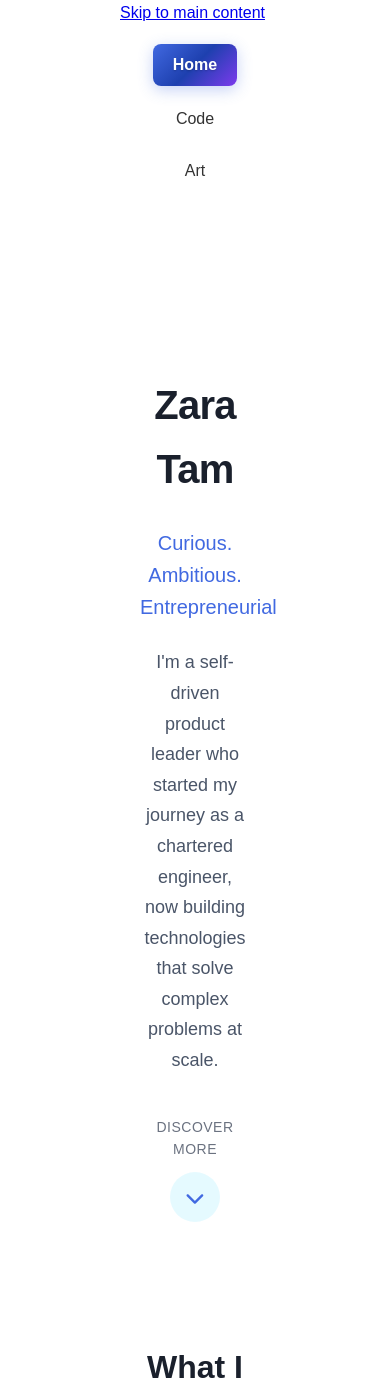
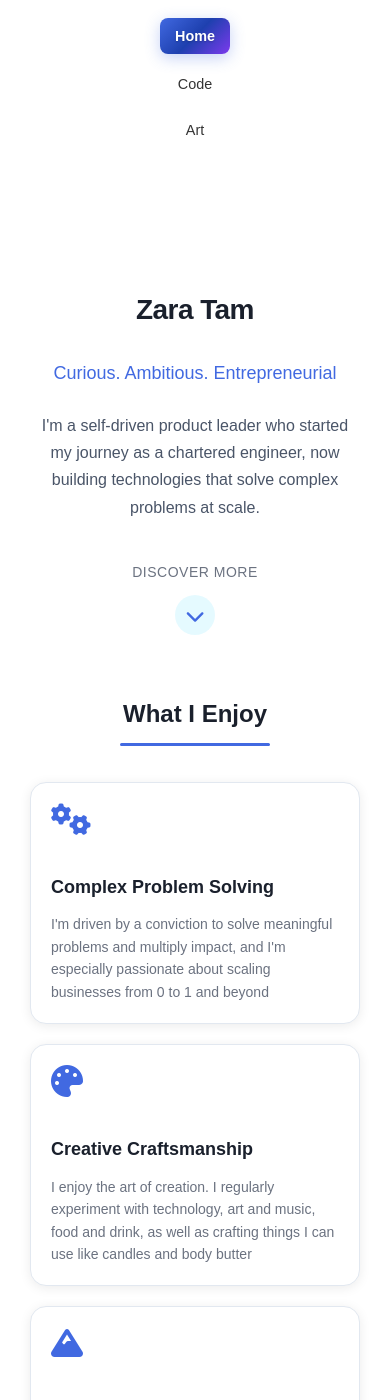
Before and after one commit to ZaraTam/website, a Jekyll site: the page built from index.md, in a window 390 px wide and 1400 px high. Built offline with Jekyll 4.4.1, drawn with Linux system fonts in a browser that asks for light colours.

Commit message:
Fix mobile responsiveness

```diff
--- a/_layouts/default.html
+++ b/_layouts/default.html
@@ -20,7 +20,7 @@
 
     <!-- Fonts -->
     <link href="https://fonts.googleapis.com/css2?family=Inter:wght@300;400;500;600;700&family=JetBrains+Mono:wght@400;500&display=swap" rel="stylesheet">
-    <link rel="stylesheet" href="https://cdnjs.cloudflare.com/ajax/libs/font-awesome/6.0.0-beta3/css/all.min.css" integrity="sha512-Fo3rlrZj/k7ujTnH1zA2vZZLw+eq0dN4jrF7xsHZlPczO+WDvU0ZqGMb2qGWqMjT8qTd4C4OFE7+8wHJE0wGtg==" crossorigin="anonymous" referrerpolicy="no-referrer">
+    <link rel="stylesheet" href="https://cdnjs.cloudflare.com/ajax/libs/font-awesome/6.4.0/css/all.min.css" integrity="sha512-iecdLmaskl7CVkqkXNQ/ZH/XLlvWZOJyj7Yy7tcenmpD1ypASozpmT/E0iPtmFIB46ZmdtAc9eNBvH0H/ZpiBw==" crossorigin="anonymous" referrerpolicy="no-referrer">
 
     <!-- Styles -->
     <link rel="stylesheet" href="{{ '/assets/css/main.css' | relative_url }}">
@@ -50,9 +50,6 @@
     </script>
   </head>
   <body>
-    <!-- Skip to main content for accessibility -->
-    <a href="#main" class="skip-link">Skip to main content</a>
-
     <!-- Navigation -->
     {% include navigation.html %}
 
--- a/assets/css/_base.scss
+++ b/assets/css/_base.scss
@@ -35,7 +35,7 @@
   font-family: 'Inter', -apple-system, BlinkMacSystemFont, 'Segoe UI', Roboto, sans-serif;
   line-height: 1.7;
   margin: 0;
-  padding: 0 120px;
+  padding: 0 20px;
   background-color: #fafbfc;
   color: #1a202c;
   font-weight: 400;
@@ -63,7 +63,7 @@
 }
 
 img {
-  max-width: 40%;
+  max-width: 100%;
   height: auto;
   transition: opacity 0.3s ease;
 }
@@ -73,7 +73,7 @@
 }
 
 .responsive-image {
-  max-width: 40%;
+  max-width: 100%;
   height: auto;
 }
 
--- a/assets/css/_navigation.scss
+++ b/assets/css/_navigation.scss
@@ -43,6 +43,7 @@
   align-items: center;
   max-width: 1200px;
   margin: 0 auto;
+  position: relative;
 }
 
 .nav-links {
@@ -68,3 +69,39 @@
   color: #4169E1;
   transform: translateY(-2px);
 }
+
+/* Hamburger menu styles */
+.hamburger {
+  display: none;
+  flex-direction: column;
+  justify-content: center;
+  align-items: center;
+  width: 40px;
+  height: 40px;
+  background: none;
+  border: none;
+  cursor: pointer;
+  padding: 0;
+  z-index: 1001;
+}
+
+.hamburger-line {
+  width: 25px;
+  height: 3px;
+  background-color: #4a5568;
+  margin: 2px 0;
+  transition: all 0.3s ease;
+  border-radius: 2px;
+}
+
+.hamburger.active .hamburger-line:nth-child(1) {
+  transform: rotate(45deg) translate(5px, 5px);
+}
+
+.hamburger.active .hamburger-line:nth-child(2) {
+  opacity: 0;
+}
+
+.hamburger.active .hamburger-line:nth-child(3) {
+  transform: rotate(-45deg) translate(7px, -6px);
+}
--- a/assets/css/_responsive.scss
+++ b/assets/css/_responsive.scss
@@ -1,22 +1,67 @@
 /* Responsive design styles */
 
+/* Desktop - larger padding for wide screens */
+@media (min-width: 1200px) {
+  body {
+    padding: 0 120px;
+  }
+}
+
+/* Tablet and larger mobile devices */
+@media (max-width: 1024px) {
+  body {
+    padding: 0 40px;
+  }
+}
+
+/* Mobile devices */
 @media (max-width: 768px) {
   body {
     padding: 0 20px;
   }
 
-  /* Navigation responsive */
-  nav ul li {
-    display: block;
-    margin: 10px 0;
+  /* Navigation responsive - hamburger menu */
+  .hamburger {
+    display: flex !important;
   }
 
   .nav-links {
-    flex-wrap: wrap;
-    justify-content: center;
+    display: none;
+    position: absolute;
+    top: 100%;
+    left: 0;
+    right: 0;
+    background-color: rgba(250, 251, 252, 0.98);
+    backdrop-filter: blur(10px);
+    flex-direction: column;
+    padding: 20px;
+    box-shadow: 0 4px 6px rgba(0, 0, 0, 0.1);
+    border-radius: 0 0 12px 12px;
+  }
+
+  .nav-links.active {
+    display: flex;
+  }
+
+  .nav-links li {
+    margin: 0;
+    width: 100%;
+  }
+
+  .nav-link {
+    display: block;
+    text-align: center;
+    padding: 16px 24px;
+    margin: 4px 0;
+    border-radius: 8px;
   }
 
   /* Home page responsive */
+  .hero-section {
+    padding: 40px 0 20px 0;
+    margin-bottom: 40px;
+  }
+
   .hero-title {
     font-size: 2.5rem;
   }
@@ -29,21 +74,32 @@
     font-size: 1.125rem;
   }
 
-  .interests-grid {
+  .section-title {
+    font-size: 1.75rem;
+  }
+
+  .interests-grid,
+  .experience-subsections {
     grid-template-columns: 1fr;
+    gap: 20px;
   }
 
   .achievements-grid {
     grid-template-columns: 1fr;
+    gap: 24px;
   }
 
-  .achievement-card {
-    padding: 32px 24px;
+  .achievement-card,
+  .interest-card,
+  .experience-subsection,
+  .project-card {
+    padding: 24px;
   }
 
   /* Projects responsive */
   .projects-grid {
     grid-template-columns: 1fr;
+    gap: 24px;
   }
 
   .filter-bar {
@@ -63,6 +119,7 @@
   /* Art gallery responsive */
   .art-gallery {
     grid-template-columns: 1fr;
+    gap: 24px;
   }
 
   .project-card,
@@ -70,3 +127,81 @@
     margin-bottom: 24px;
   }
 }
+
+/* Small mobile devices */
+@media (max-width: 600px) {
+  body {
+    padding: 0 15px;
+  }
+
+  .site-title {
+    font-size: 2em;
+  }
+
+  .hero-title {
+    font-size: 2rem;
+  }
+
+  .hero-subtitle {
+    font-size: 1.125rem;
+  }
+
+  .hero-description {
+    font-size: 1rem;
+  }
+
+  .section-title {
+    font-size: 1.5rem;
+  }
+
+  .section-title::after {
+    width: 150px;
+  }
+
+  .interest-card,
+  .experience-subsection,
+  .achievement-card,
+  .project-card {
+    padding: 20px;
+  }
+
+  .modal-content {
+    width: 95vw;
+    margin: 20px;
+  }
+
+  .modal-nav-button {
+    width: 40px;
+    height: 40px;
+    font-size: 16px;
+  }
+
+  .modal-nav-prev {
+    left: 10px;
+  }
+
+  .modal-nav-next {
+    right: 10px;
+  }
+}
+
+/* Extra small devices */
+@media (max-width: 480px) {
+  body {
+    padding: 0 10px;
+  }
+
+  nav a {
+    padding: 8px 15px;
+    font-size: 0.9rem;
+  }
+
+  .hero-title {
+    font-size: 1.75rem;
+  }
+
+  .scroll-arrow {
+    width: 40px;
+    height: 40px;
+  }
+}
--- a/assets/css/main.scss
+++ b/assets/css/main.scss
@@ -5,7 +5,7 @@
   font-family: Arial, sans-serif;
   line-height: 1.6;
   margin: 0;
-  padding: 0 120px;
+  padding: 0 20px;
   background-color: white;
   color: #333;
 }
@@ -120,7 +120,7 @@
 }
 
 img {
-  max-width: 40%;
+  max-width: 100%;
   height: auto;
   transition: opacity 0.3s ease;
 }
@@ -130,7 +130,7 @@
 }
 
 .responsive-image {
-  max-width: 40%;
+  max-width: 100%;
   height: auto;
 }
 
@@ -795,14 +795,35 @@
   color: #4a5568;
 }
 
-@media (max-width: 600px) {
-  .site-title {
-    font-size: 2em;
+/* Desktop - larger padding for wide screens */
+@media (min-width: 1200px) {
+  body {
+    padding: 0 120px;
+  }
+}
+
+/* Tablet and larger mobile devices */
+@media (max-width: 1024px) {
+  body {
+    padding: 0 40px;
+  }
+}
+
+/* Mobile devices */
+@media (max-width: 768px) {
+  body {
+    padding: 0 20px;
   }
 
+  /* Navigation responsive */
   nav ul li {
     display: block;
     margin: 10px 0;
+  }
+
+  .hero-section {
+    padding: 40px 0 20px 0;
+    margin-bottom: 40px;
   }
 
   .hero-title {
@@ -817,19 +838,122 @@
     font-size: 1.125rem;
   }
 
-  .interests-grid {
+  .section-title {
+    font-size: 1.75rem;
+  }
+
+  .interests-grid,
+  .experience-subsections {
     grid-template-columns: 1fr;
+    gap: 20px;
   }
 
   .achievements-grid {
     grid-template-columns: 1fr;
+    gap: 24px;
   }
 
   .projects-grid {
     grid-template-columns: 1fr;
+    gap: 24px;
   }
 
   .art-gallery {
     grid-template-columns: 1fr;
+    gap: 24px;
+  }
+
+  .interest-card,
+  .experience-subsection,
+  .achievement-card,
+  .project-card {
+    padding: 24px;
   }
 }
+
+/* Small mobile devices */
+@media (max-width: 600px) {
+  body {
+    padding: 0 15px;
+  }
+
+  .site-title {
+    font-size: 2em;
+  }
+
+  nav ul li {
+    display: block;
+    margin: 10px 0;
+  }
+
+  .hero-title {
+    font-size: 2rem;
+  }
+
+  .hero-subtitle {
+    font-size: 1.125rem;
+  }
+
+  .hero-description {
+    font-size: 1rem;
+  }
+
+  .section-title {
+    font-size: 1.5rem;
+  }
+
+  .section-title::after {
+    width: 150px;
+  }
+
+  .interest-card,
+  .experience-subsection,
+  .achievement-card,
+  .project-card {
+    padding: 20px;
+  }
+
+  .modal-content {
+    width: 95vw;
+    margin: 20px;
+  }
+
+  .modal-nav-button {
+    width: 40px;
+    height: 40px;
+    font-size: 16px;
+  }
+
+  .modal-nav-prev {
+    left: 10px;
+  }
+
+  .modal-nav-next {
+    right: 10px;
+  }
+}
+
+/* Extra small devices */
+@media (max-width: 480px) {
+  body {
+    padding: 0 10px;
+  }
+
+  nav a {
+    padding: 8px 15px;
+    font-size: 0.9rem;
+  }
+
+  .hero-title {
+    font-size: 1.75rem;
+  }
+
+  .scroll-arrow {
+    width: 40px;
+    height: 40px;
+  }
+
+  img {
+    max-width: 100%;
+  }
+}
--- a/assets/js/navigation.js
+++ b/assets/js/navigation.js
@@ -18,7 +18,7 @@
 
   // Add active state management for navigation
   const currentPath = window.location.pathname;
-  const navLinks = document.querySelectorAll('.nav-link');
+  const navLinks = document.querySelectorAll('nav a');
 
   navLinks.forEach(link => {
     const href = link.getAttribute('href');
```
